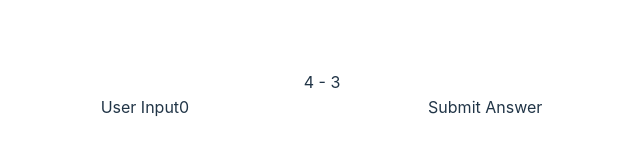
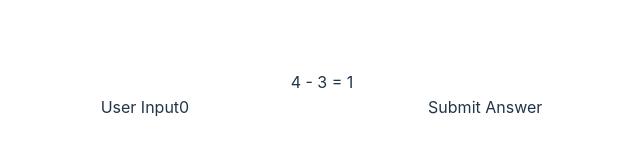
Before and after one commit to Zyransen/mental-maths, a React (Vite) app in the folder react-frontend/: page / in a window 1280 px wide. Shown: the part 305-460 px from the top of the page, without its empty margins (318-958 px from the left). Built offline with nearby package versions, Linux system fonts and the light colour scheme.

Commit message:
add result calculation to math problem MathProblemGenerator
The result of the generated math problem is now automatically calculated and currently also shown on the webpage directly next to the problem itself.

```diff
--- a/react-frontend/src/MathGeneration/MathProblemGenerator.ts
+++ b/react-frontend/src/MathGeneration/MathProblemGenerator.ts
@@ -1,39 +1,42 @@
-import { Operation } from "./ArithmeticOperation"
-import generatorSettings from "./GeneratorSettings"
+import { Operation } from "./ArithmeticOperation";
+import generatorSettings from "./GeneratorSettings";
 
 export type MathProblem = {
   firstOperand: number,
   secondOperand: number,
-  operation: string
-}
+  operation: string,
+  result: number
+};
 
 class MathProblemGenerator {
-
-  generateProblem() :MathProblem {
-    const randomOperation = this.generateOperation()
+  generateProblem(): MathProblem {
+    const randomOperation = this.generateOperation();
+    const firstOperand = this.generateOperand(randomOperation)
+    const secondOperand = this.generateOperand(randomOperation)
 
     return {
-      firstOperand: this.generateOperand(randomOperation),
-      secondOperand:this.generateOperand(randomOperation),
-      operation: randomOperation.toString()
+      firstOperand: firstOperand,
+      secondOperand: secondOperand,
+      operation: randomOperation.toString(),
+      result: this.calculateResult(firstOperand, secondOperand, randomOperation.toString()),
     }
   }
 
-  private generateOperand(operation: Operation) :number {
-    const max = this.getMax(operation)
-    return Math.floor(Math.random() * max);
-  }
-
-  private generateOperation() :Operation {
+  private generateOperation(): Operation {
     const numberOfOperations = generatorSettings.operations.length
     const operationIndex = Math.floor(Math.random() * numberOfOperations)
     return generatorSettings.operations[operationIndex]
   }
 
-  private getMax(operation: Operation) :number {
+  private generateOperand(operation: Operation): number {
+    const max = this.getMax(operation)
+    return Math.floor(Math.random() * max)
+  }
+
+  private getMax(operation: Operation): number {
     let digits = 0
 
-    switch(operation) {
+    switch (operation) {
       case Operation.Addition: {
         digits = generatorSettings.additionDigits
         break
@@ -47,7 +50,7 @@ class MathProblemGenerator {
         break
       }
       default:
-        throw new Error('The specified arithmetic operation is not defined.')
+        throw new Error("The specified arithmetic operation is not defined.")
     }
     return this.digitsToMax(digits)
   }
@@ -57,9 +60,13 @@ class MathProblemGenerator {
    * @param digits the amount of digits the returned number should have
    * @return largest number with {@link digits} digits
    */
-  private digitsToMax(digits: number) :number {
+  private digitsToMax(digits: number): number {
     return Math.pow(10, digits)
+  }
+
+  private calculateResult(firstOperand: number, secondOperand: number, operation: string): number {
+    return new Function('return ' + firstOperand + operation + secondOperand)()
   }
 }
 
-export default new MathProblemGenerator
+export default new MathProblemGenerator()
--- a/react-frontend/src/components/MathProblem.tsx
+++ b/react-frontend/src/components/MathProblem.tsx
@@ -13,7 +13,8 @@ function MathProblem() {
     setMathProblem({
       firstOperand: problem.firstOperand,
       secondOperand: problem.secondOperand,
-      operation: problem.operation
+      operation: problem.operation,
+      result: problem.result
     })
 
   }
@@ -21,7 +22,7 @@ function MathProblem() {
   return(
     <div className="">
       <div className="">
-        {mathProblem.firstOperand} {mathProblem.operation} {mathProblem.secondOperand}
+        {mathProblem.firstOperand} {mathProblem.operation} {mathProblem.secondOperand} = {mathProblem.result}
       </div>
       <form onSubmit={handleSubmitResult}>
         <label htmlFor="user-input">User Input</label>
```
